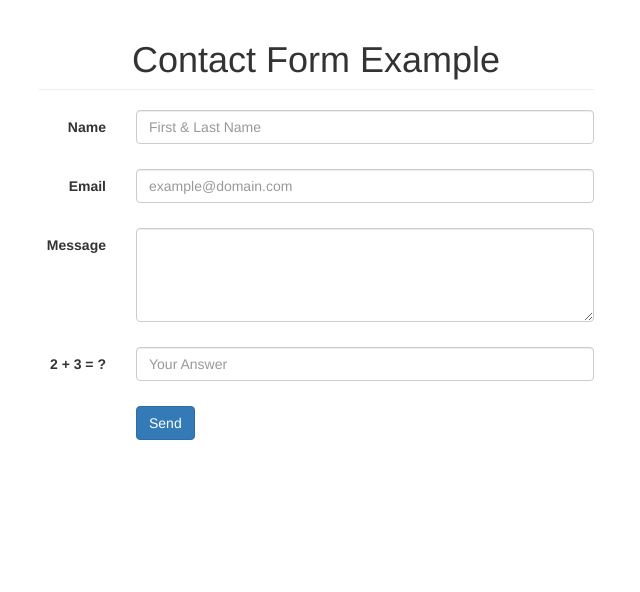
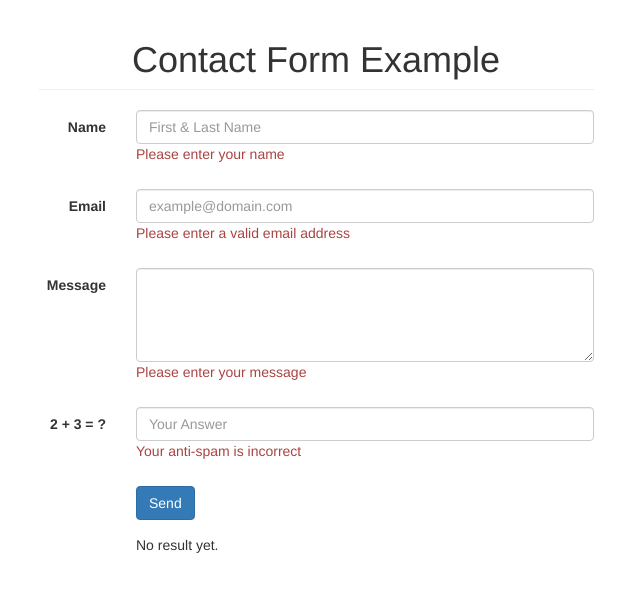
Before and after one commit to bootstrapbay/contact-form, a PHP site: page / in a window 1280 px wide. Shown: the top 592 px of the page, without its empty margins (324-964 px from the left). Run offline with PHP 8.4, Linux system fonts and the light colour scheme; data that the repository does not hold is empty; some libraries are stand-ins or nearby versions.

Commit message:
Made php code so it runs. Substite fakemail for mail.

```diff
--- a/index.php
+++ b/index.php
@@ -1,4 +1,7 @@
 <?php
+error_reporting( E_ALL );
+ini_set( 'display_errors', 1 );
+
 if (isset($_POST["submit"])) {
     $name = $_POST['name'];
     $email = $_POST['email'];
@@ -9,35 +12,58 @@
     $subject = 'Message from Contact Demo ';
 
     $body ="From: $name\n E-Mail: $email\n Message:\n $message";
+}
 
 // Check if name has been entered
-		if (!$_POST['name']) {
+if (!isset($_POST) || !key_exists('name', $_POST)) {
     $errName = 'Please enter your name';
 }
 
 // Check if email has been entered and is valid
-		if (!$_POST['email'] || !filter_var($_POST['email'], FILTER_VALIDATE_EMAIL)) {
+if (!isset($_POST) || !key_exists('email', $_POST) || !filter_var($_POST['email'], FILTER_VALIDATE_EMAIL)) {
     $errEmail = 'Please enter a valid email address';
 }
 
 //Check if message has been entered
-		if (!$_POST['message']) {
+if (!isset($_POST) || !key_exists('message', $_POST)) {
     $errMessage = 'Please enter your message';
 }
 //Check if simple anti-bot test is correct
-		if ($human !== 5) {
+if (!isset($human) || $human !== 5) {
     $errHuman = 'Your anti-spam is incorrect';
 }
-
 // If there are no errors, send the email
-if (!$errName && !$errEmail && !$errMessage && !$errHuman) {
-	if (mail ($to, $subject, $body, $from)) {
-		$result='<div class="alert alert-success">Thank You! I will be in touch</div>';
+if (!isset($errName) && !isset($errEmail) && !isset($errMessage) && !isset($errHuman)) {
+    $result = fakemail($to, $subject, $body, $from);
+    if (isset($result)) {
+        $result .= '<div class="alert alert-success">Thank You! I will be in touch</div>';
     } else {
-		$result='<div class="alert alert-danger">Sorry there was an error sending your message. Please try again later.</div>';
+        $result .= '<div class="alert alert-danger">Sorry there was an error sending your message. Please try again later.</div>';
     }
 }
+
+
+/**
+ * if you want to send real mail, substitute mail for fakemail
+ * with the same parameters.
+ *
+ * @param $to
+ * @param $subject
+ * @param $body
+ * @param $from
+ * @return string faking mail output.
+ */
+function fakemail($to, $subject, $body, $from) {
+    $result = "<br/>Sending email to $to from $from with subject $subject and body <p>$body</p>";
+    return $result;
 }
+
+function showPost($name) {
+    if (isset($_POST[$name])) {
+        echo htmlspecialchars($_POST[$name]);
+    }
+}
+
 ?>
 
 <!DOCTYPE html>
@@ -60,29 +86,29 @@ if (!$errName && !$errEmail && !$errMessage && !$errHuman) {
 					<div class="form-group">
 						<label for="name" class="col-sm-2 control-label">Name</label>
 						<div class="col-sm-10">
-							<input type="text" class="form-control" id="name" name="name" placeholder="First & Last Name" value="<?php echo htmlspecialchars($_POST['name']); ?>">
-							<?php echo "<p class='text-danger'>$errName</p>";?>
+							<input type="text" class="form-control" id="name" name="name" placeholder="First & Last Name" value="<?php showPost('name'); ?>">
+							<?php if (isset($errName)) echo "<p class='text-danger'>$errName</p>";?>
 						</div>
 					</div>
 					<div class="form-group">
 						<label for="email" class="col-sm-2 control-label">Email</label>
 						<div class="col-sm-10">
-							<input type="email" class="form-control" id="email" name="email" placeholder="example@domain.com" value="<?php echo htmlspecialchars($_POST['email']); ?>">
-							<?php echo "<p class='text-danger'>$errEmail</p>";?>
+							<input type="email" class="form-control" id="email" name="email" placeholder="example@domain.com" value="<?php showPost('email'); ?>">
+							<?php if (isset($errEmail)) echo "<p class='text-danger'>$errEmail</p>";?>
 						</div>
 					</div>
 					<div class="form-group">
 						<label for="message" class="col-sm-2 control-label">Message</label>
 						<div class="col-sm-10">
-							<textarea class="form-control" rows="4" name="message"><?php echo htmlspecialchars($_POST['message']);?></textarea>
-							<?php echo "<p class='text-danger'>$errMessage</p>";?>
+							<textarea class="form-control" rows="4" name="message"><?php showPost('message');?></textarea>
+							<?php if (isset($errMessage)) echo "<p class='text-danger'>$errMessage</p>";?>
 						</div>
 					</div>
 					<div class="form-group">
 						<label for="human" class="col-sm-2 control-label">2 + 3 = ?</label>
 						<div class="col-sm-10">
-							<input type="text" class="form-control" id="human" name="human" placeholder="Your Answer">
-							<?php echo "<p class='text-danger'>$errHuman</p>";?>
+							<input type="text" class="form-control" id="human" name="human" placeholder="Your Answer" value="<?php showPost('human'); ?>">
+							<?php if (isset($errHuman)) echo "<p class='text-danger'>$errHuman</p>";?>
 						</div>
 					</div>
 					<div class="form-group">
@@ -92,7 +118,7 @@ if (!$errName && !$errEmail && !$errMessage && !$errHuman) {
 					</div>
 					<div class="form-group">
 						<div class="col-sm-10 col-sm-offset-2">
-							<?php echo $result; ?>
+							<?php if (isset($result)) {echo $result;} else { echo "No result yet.";}?>
 						</div>
 					</div>
 				</form>
```
Lines whose indentation alone changed are shown as unchanged.
